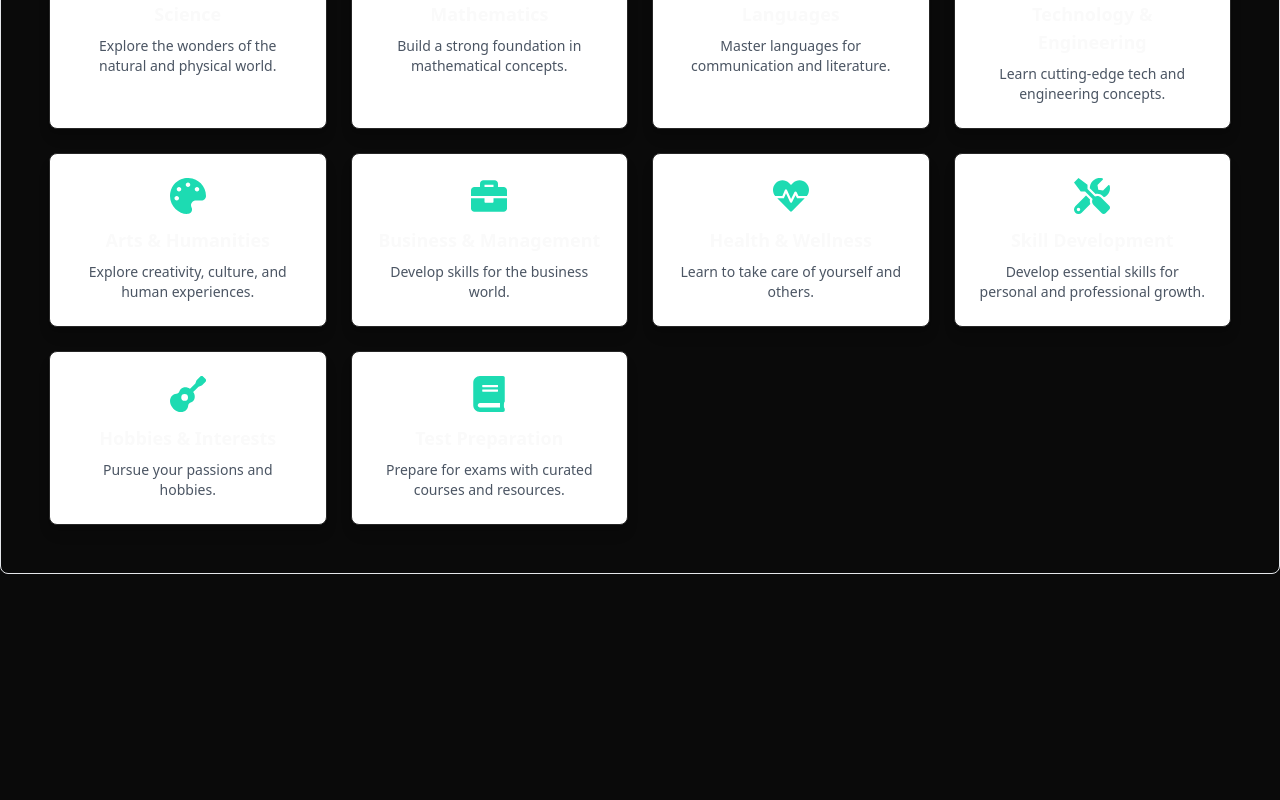
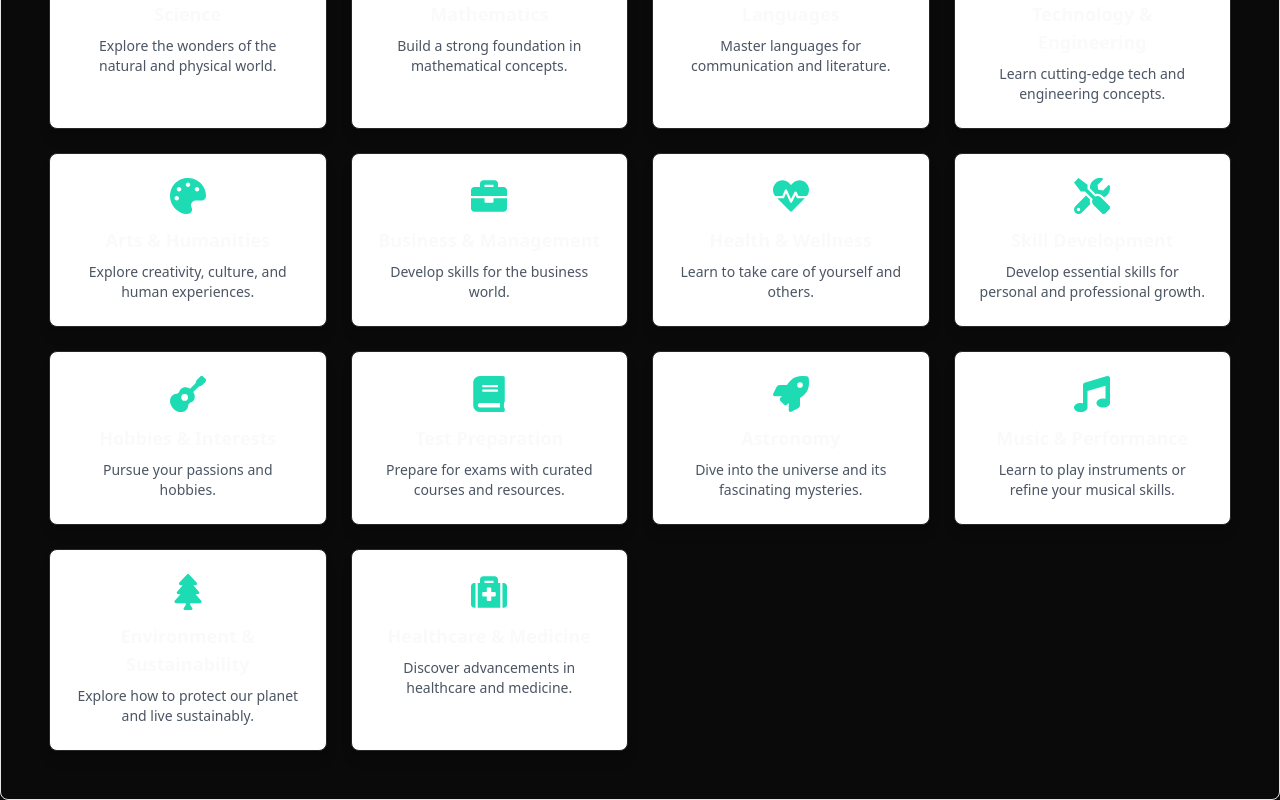
Before and after one commit to UzzwalSharma/Saksham_Frontend, a React (Vite) app: page /createcourse in a window 1280 px wide. Shown: the part 584-1384 px from the top of the page. Before the commit the page ends 1158 px from the top, so only its background shows below. Built offline with nearby package versions, Linux system fonts and the light colour scheme; no server answers.

Commit message:
category slection fix

```diff
--- a/src/Create_courses/_Components/Select_Category.jsx
+++ b/src/Create_courses/_Components/Select_Category.jsx
@@ -1,6 +1,21 @@
-import React, { useEffect, useState } from 'react';
-import { useCourse } from '/src/Context/Coursecontext'; // Import the useCourse hook to access context
-import { FaFlask, FaCalculator, FaLanguage, FaCode, FaPalette, FaBriefcase, FaHeartbeat, FaTools, FaGuitar, FaBook } from 'react-icons/fa';
+import React, { useEffect, useState } from "react";
+import { useCourse } from "/src/Context/Coursecontext"; // Import the useCourse hook to access context
+import {
+  FaFlask,
+  FaCalculator,
+  FaLanguage,
+  FaCode,
+  FaPalette,
+  FaBriefcase,
+  FaHeartbeat,
+  FaTools,
+  FaGuitar,
+  FaBook,
+  FaRocket,
+  FaMusic,
+  FaTree,
+  FaMedkit,
+} from "react-icons/fa";
 
 function Select_Category() {
   const { courseData, updateCourseData } = useCourse(); // Access context data and update function
@@ -18,10 +33,14 @@ function Select_Category() {
     { id: 8, name: "Skill Development", icon: <FaTools />, desc: "Develop essential skills for personal and professional growth." },
     { id: 9, name: "Hobbies & Interests", icon: <FaGuitar />, desc: "Pursue your passions and hobbies." },
     { id: 10, name: "Test Preparation", icon: <FaBook />, desc: "Prepare for exams with curated courses and resources." },
+    { id: 11, name: "Astronomy", icon: <FaRocket />, desc: "Dive into the universe and its fascinating mysteries." },
+    { id: 12, name: "Music & Performance", icon: <FaMusic />, desc: "Learn to play instruments or refine your musical skills." },
+    { id: 13, name: "Environment & Sustainability", icon: <FaTree />, desc: "Explore how to protect our planet and live sustainably." },
+    { id: 14, name: "Healthcare & Medicine", icon: <FaMedkit />, desc: "Discover advancements in healthcare and medicine." },
   ];
 
   const handleCategoryClick = (category) => {
-    updateCourseData('category', category.name); // Update context with selected category
+    updateCourseData("category", category.name); // Update context with selected category
     setSelectedCategory(category.name); // Update local state to reflect the selected category
   };
 
@@ -38,15 +57,22 @@ function Select_Category() {
         {categories.map((category) => (
           <div
             key={category.id}
-            className={`flex flex-col items-center bg-white shadow-lg border rounded-lg p-6 cursor-pointer transition-all duration-300 ease-in-out transform ${
+            className={`relative flex flex-col items-center bg-white shadow-lg border rounded-lg p-6 cursor-pointer transition-all duration-300 ease-in-out transform ${
               selectedCategory === category.name
-                ? 'border-[#1ddbb2] bg-[#acf9e2] scale-105 z-10' // Highlight selected category
-                : 'hover:shadow-xl hover:border-[#1ddbb2] hover:bg-[#f1f1f1] hover:scale-105'
+                ? "border-[#1ddbb2] bg-[#acf9e2] scale-105 z-10" // Highlight selected category
+                : "hover:shadow-xl hover:border-[#1ddbb2] hover:bg-[#f1f1f1] hover:scale-105"
             }`}
             onClick={() => handleCategoryClick(category)} // Add onClick event handler
           >
+            {selectedCategory === category.name && (
+              <div className="absolute top-2 right-2 bg-[#1ddbb2] text-white text-xs font-bold py-1 px-3 rounded-full shadow-md">
+                Selected
+              </div>
+            )}
             <div className="text-4xl text-[#1ddbb2] mb-3">{category.icon}</div>
-            <h3 className="text-lg font-semibold text-center mb-2">{category.name}</h3>
+            <h3 className="text-lg font-semibold text-center mb-2">
+              {category.name}
+            </h3>
             <p className="text-sm text-gray-600 text-center">{category.desc}</p>
           </div>
         ))}
```
